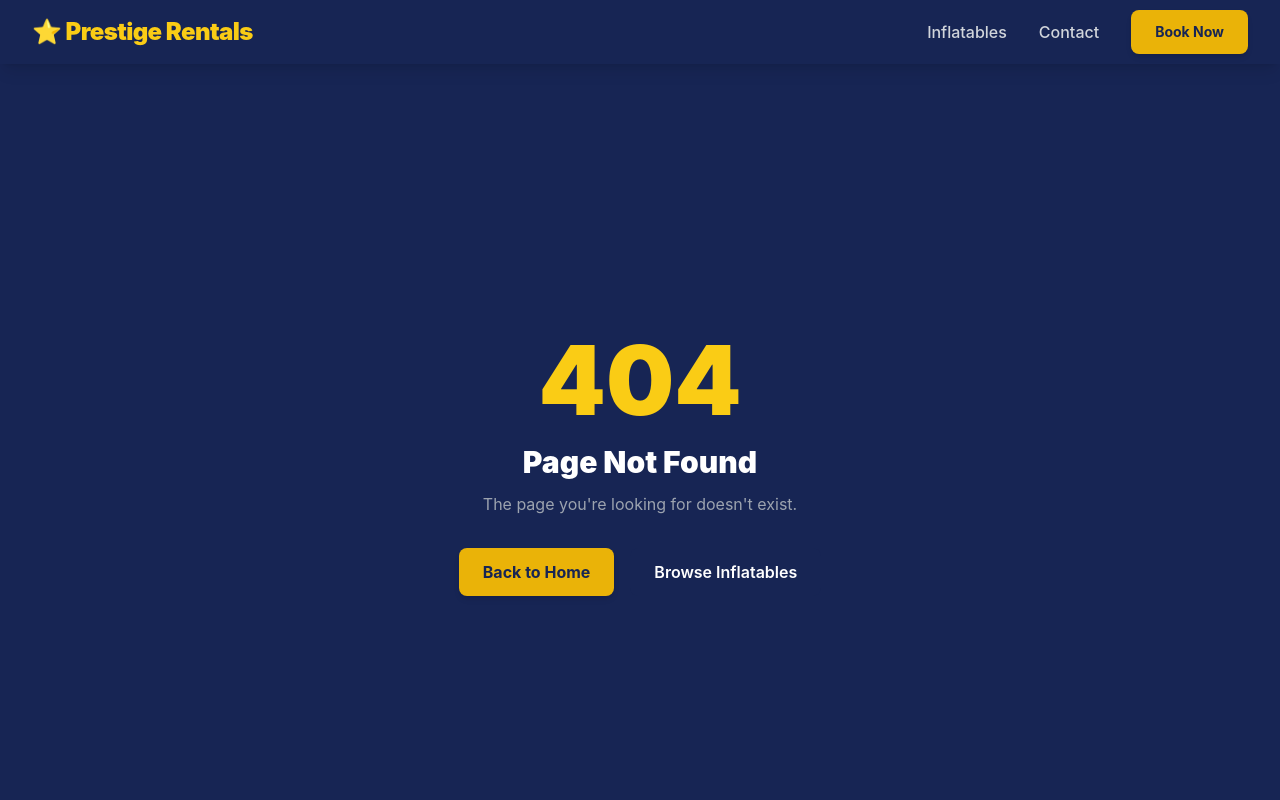
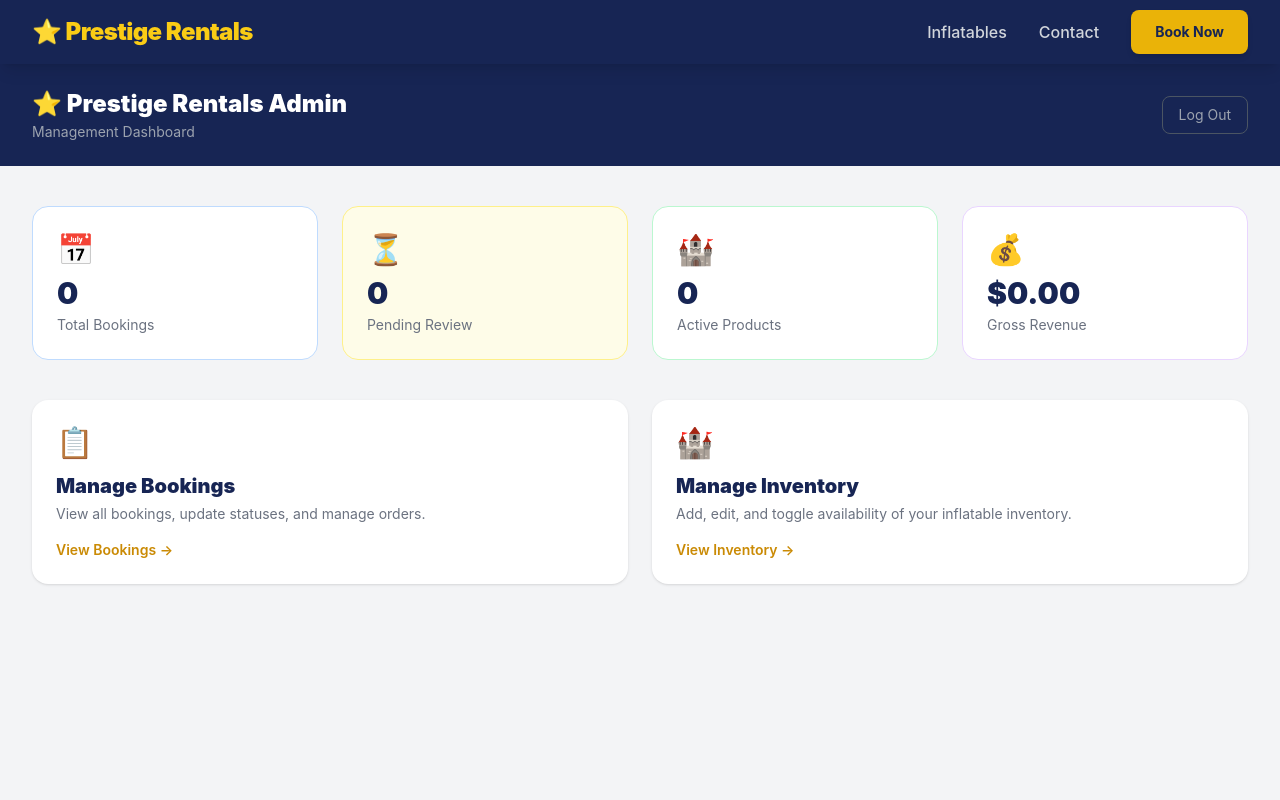
Before and after one commit to narriola23/prestige-rentals, a Next.js app: page /admin in a window 1280 px wide. Before the commit this address had no page. Shown: the top 800 px of the page. Built offline with nearby package versions, Linux system fonts and the light colour scheme; no server answers; the database is empty.

Commit message:
Create page.tsx

```diff
--- /dev/null
+++ b/app/admin/page.tsx
@@ -0,0 +1,69 @@
+export const dynamic = "force-dynamic";
+import Link from "next/link";
+
+async function getDashboardStats() {
+  try {
+    const { query } = await import('@/lib/db');
+    const [bookings, products, pending, revenue] = await Promise.all([
+      query('SELECT COUNT(*) as count FROM bookings'),
+      query('SELECT COUNT(*) as count FROM products WHERE is_active = true'),
+      query("SELECT COUNT(*) as count FROM bookings WHERE status = 'pending'"),
+      query("SELECT COALESCE(SUM(subtotal), 0) as total FROM bookings WHERE status != 'cancelled'"),
+    ]);
+    return {
+      totalBookings: Number(bookings[0]?.count || 0),
+      activeProducts: Number(products[0]?.count || 0),
+      pendingBookings: Number(pending[0]?.count || 0),
+      revenue: Number(revenue[0]?.total || 0),
+    };
+  } catch { return { totalBookings: 0, activeProducts: 0, pendingBookings: 0, revenue: 0 }; }
+}
+
+export default async function AdminDashboard() {
+  const stats = await getDashboardStats();
+  return (
+    <div className="min-h-screen bg-gray-100">
+      <div className="bg-blue-950 text-white py-6">
+        <div className="max-w-7xl mx-auto px-4 sm:px-6 lg:px-8 flex justify-between items-center">
+          <div>
+            <h1 className="text-2xl font-black">⭐ Prestige Rentals Admin</h1>
+            <p className="text-gray-400 text-sm mt-0.5">Management Dashboard</p>
+          </div>
+          <form action="/api/admin/logout" method="POST">
+            <button type="submit" className="text-sm text-gray-400 hover:text-white border border-gray-600 px-4 py-2 rounded-lg transition">Log Out</button>
+          </form>
+        </div>
+      </div>
+      <div className="max-w-7xl mx-auto px-4 sm:px-6 lg:px-8 py-10">
+        <div className="grid grid-cols-1 sm:grid-cols-2 lg:grid-cols-4 gap-6 mb-10">
+          {[
+            { label: "Total Bookings", value: stats.totalBookings, icon: "📅", color: "bg-blue-50 border-blue-200" },
+            { label: "Pending Review", value: stats.pendingBookings, icon: "⏳", color: "bg-yellow-50 border-yellow-200" },
+            { label: "Active Products", value: stats.activeProducts, icon: "🏰", color: "bg-green-50 border-green-200" },
+            { label: "Gross Revenue", value: "$" + (stats.revenue / 100).toFixed(2), icon: "💰", color: "bg-purple-50 border-purple-200" },
+          ].map((stat) => (
+            <div key={stat.label} className={"bg-white rounded-2xl border p-6 " + stat.color}>
+              <div className="text-3xl mb-2">{stat.icon}</div>
+              <div className="text-3xl font-black text-blue-950">{stat.value}</div>
+              <div className="text-sm text-gray-500 mt-1">{stat.label}</div>
+            </div>
+          ))}
+        </div>
+        <div className="grid grid-cols-1 md:grid-cols-2 gap-6">
+          <Link href="/admin/bookings" className="bg-white rounded-2xl shadow p-6 hover:shadow-lg transition group">
+            <div className="text-3xl mb-3">📋</div>
+            <h2 className="text-xl font-black text-blue-950 group-hover:text-yellow-600 transition">Manage Bookings</h2>
+            <p className="text-gray-500 text-sm mt-1">View all bookings, update statuses, and manage orders.</p>
+            <div className="mt-4 text-yellow-600 font-semibold text-sm">View Bookings →</div>
+          </Link>
+          <Link href="/admin/inventory" className="bg-white rounded-2xl shadow p-6 hover:shadow-lg transition group">
+            <div className="text-3xl mb-3">🏰</div>
+            <h2 className="text-xl font-black text-blue-950 group-hover:text-yellow-600 transition">Manage Inventory</h2>
+            <p className="text-gray-500 text-sm mt-1">Add, edit, and toggle availability of your inflatable inventory.</p>
+            <div className="mt-4 text-yellow-600 font-semibold text-sm">View Inventory →</div>
+          </Link>
+        </div>
+      </div>
+    </div>
+  );
+}
```
